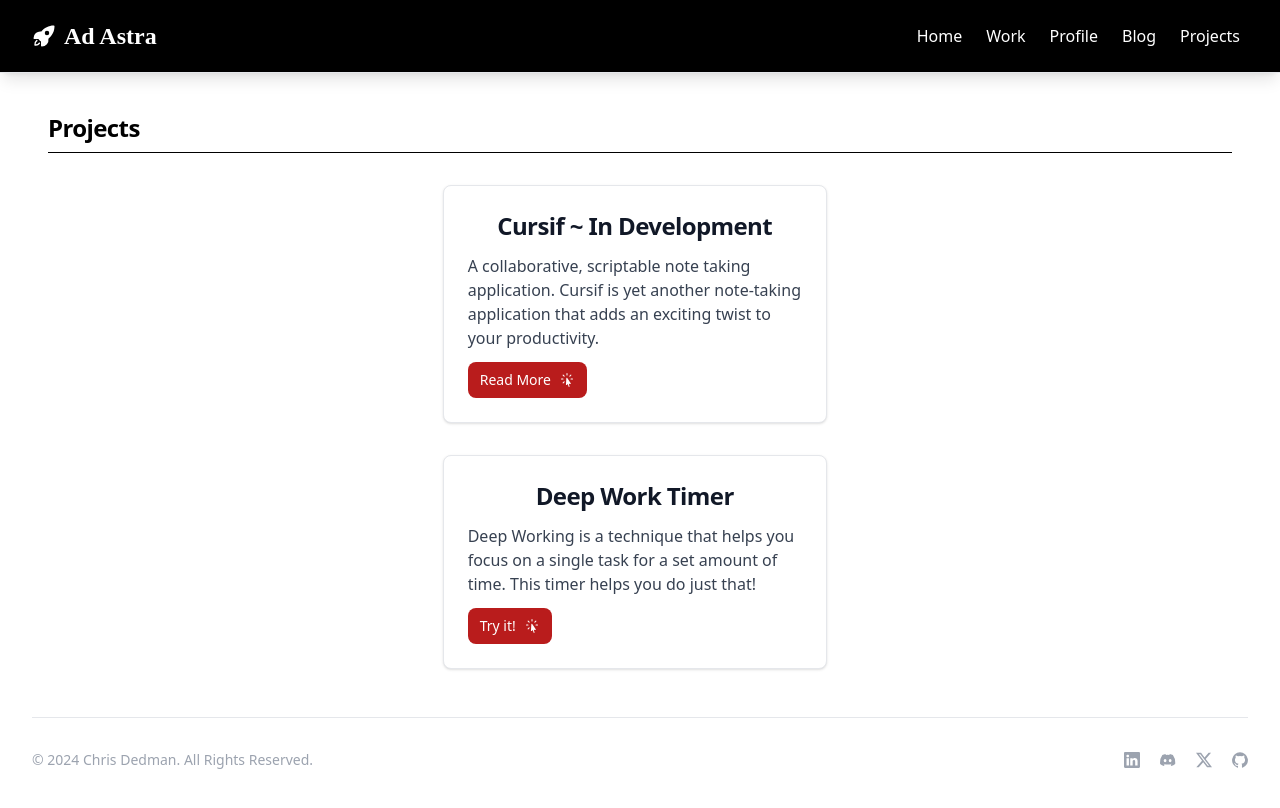
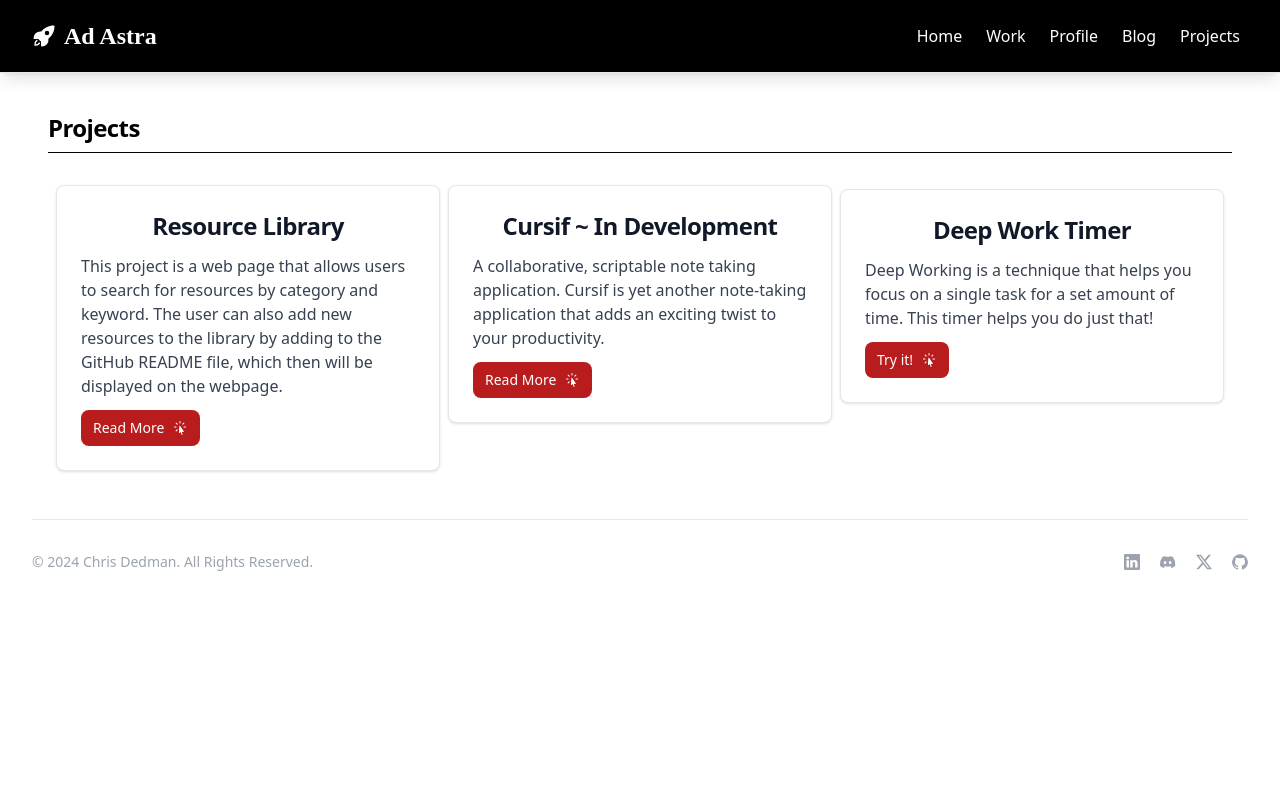
Before and after one commit to chrisdedman/website, a Next.js app: page /projects in a window 1280 px wide. Shown: the top 808 px of the page. Built offline with nearby package versions, Linux system fonts and the light colour scheme.

Commit message:
refactor: Update projects page layout and styling
add: new project section

```diff
--- a/src/app/projects/page.tsx
+++ b/src/app/projects/page.tsx
@@ -13,9 +13,23 @@ export default function Page() {
       <div className="p-4">
         <h5 className="mb-2 text-2xl font-bold tracking-tight">Projects</h5>
         <hr className="h-px my-8 bg-black border-0 separator mt-0 mb-0" />
-        <div className="lg:flex lg:items-center lg:justify-center flex-col">
+        <div className="grid grid-cols-1 sm:grid-cols-2 md:grid-cols-3 lg:grid-cols-3 gap-2 lg:items-center lg:justify-center lg:flex">
 
-          <div className="lg:w-1/3 mb-4 lg:mb-0">
+          <div className="lg:w-100 mb-4 lg:mb-0">
+            <div className="max-w-sm p-6 bg-white border border-gray-200 rounded-lg shadow mt-8">
+              <a href="/projects/resources">
+                <h5 className="mb-2 text-2xl font-bold tracking-tight text-gray-900 text-center">Resource Library</h5>
+              </a>
+              <p className="mb-3 font-normal text-gray-700">
+                This project is a web page that allows users to search for resources by category and keyword. The user can also add new resources to the library by adding to the GitHub README file, which then will be displayed on the webpage.
+              </p>
+              <a href="/projects/resources" className="inline-flex items-center px-3 py-2 text-sm font-medium text-center text-white bg-red-700 rounded-lg hover:bg-red-800 focus:ring-4 focus:outline-none focus:ring-red-300">
+                Read More <CursorArrowRaysIcon className="w-4 h-4 ms-2" />
+              </a>
+            </div>
+          </div>
+
+          <div className="lg:w-100 mb-4 lg:mb-12">
             <div className="max-w-sm p-6 bg-white border border-gray-200 rounded-lg shadow mt-8">
               <a href="/projects/cursif">
                 <h5 className="mb-2 text-2xl font-bold tracking-tight text-gray-900 text-center">Cursif ~ In Development</h5>
@@ -29,7 +43,7 @@ export default function Page() {
             </div>
           </div>
 
-          <div className="lg:w-1/3 mb-4 lg:mb-0">
+          <div className="lg:w-100 mb-4 lg:mb-16">
             <div className="max-w-sm p-6 bg-white border border-gray-200 rounded-lg shadow mt-8">
               <a href="/projects/deep-work">
                 <h5 className="mb-2 text-2xl font-bold tracking-tight text-gray-900 text-center">Deep Work Timer</h5>
```
